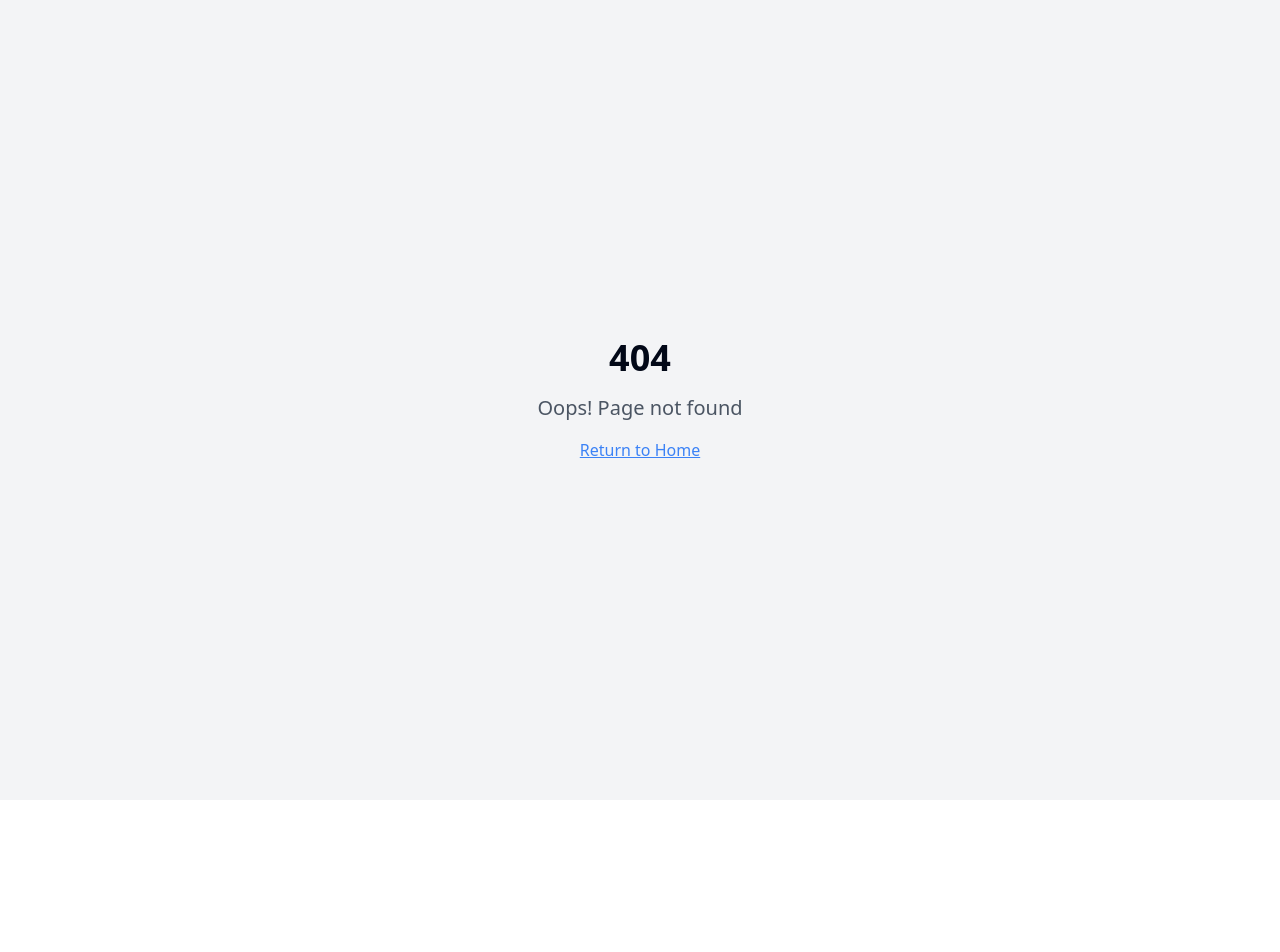
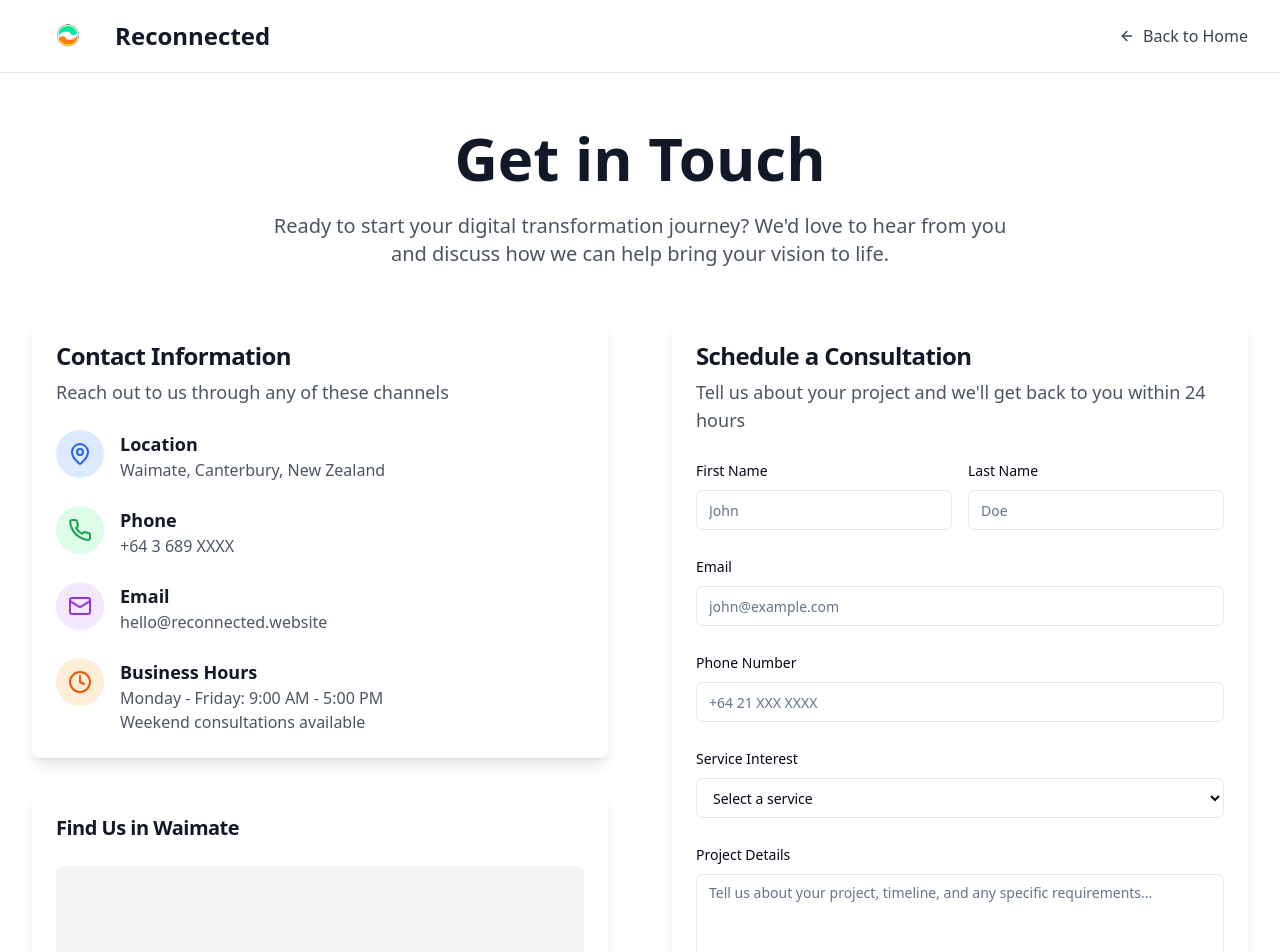
Before and after one commit to Reconnected-consulting/reconnect-restyle-project, a React (Vite) app: page /contact in a window 1280 px wide. Before the commit this address had no page. Shown: the top 952 px of the page. Before the commit the page ends 800 px from the top, so only its background shows below. Built offline with nearby package versions, Linux system fonts and the light colour scheme.

Commit message:
Fix: Adjust logo aspect ratio and add contact page
-   Fixed the horizontal squishing of the logo.
-   Created a dedicated contact page with a map of Waimate.
-   Added a section for ideas on scheduling a consultation.

```diff
--- a/src/App.tsx
+++ b/src/App.tsx
@@ -1,9 +1,11 @@
+
 import { Toaster } from "@/components/ui/toaster";
 import { Toaster as Sonner } from "@/components/ui/sonner";
 import { TooltipProvider } from "@/components/ui/tooltip";
 import { QueryClient, QueryClientProvider } from "@tanstack/react-query";
 import { BrowserRouter, Routes, Route } from "react-router-dom";
 import Index from "./pages/Index";
+import Contact from "./pages/Contact";
 import NotFound from "./pages/NotFound";
 
 const queryClient = new QueryClient();
@@ -16,6 +18,7 @@ const App = () => (
       <BrowserRouter>
         <Routes>
           <Route path="/" element={<Index />} />
+          <Route path="/contact" element={<Contact />} />
           {/* ADD ALL CUSTOM ROUTES ABOVE THE CATCH-ALL "*" ROUTE */}
           <Route path="*" element={<NotFound />} />
         </Routes>
--- /dev/null
+++ b/src/pages/Contact.tsx
@@ -0,0 +1,188 @@
+
+import { MapPin, Phone, Mail, Clock, ArrowLeft } from "lucide-react";
+import { Button } from "@/components/ui/button";
+import { Card, CardContent, CardDescription, CardHeader, CardTitle } from "@/components/ui/card";
+import { Input } from "@/components/ui/input";
+import { Label } from "@/components/ui/label";
+import { Link } from "react-router-dom";
+
+const Contact = () => {
+  return (
+    <div className="min-h-screen bg-background">
+      {/* Navigation */}
+      <nav className="fixed top-0 w-full bg-white/95 backdrop-blur-sm border-b border-gray-200 z-50">
+        <div className="max-w-7xl mx-auto px-4 sm:px-6 lg:px-8">
+          <div className="flex justify-between items-center py-4">
+            <Link to="/" className="flex items-center space-x-3">
+              <img
+                src="/lovable-uploads/30dd62ac-51c2-4f6c-ba98-3c576199de8c.png"
+                alt="Reconnected Logo"
+                className="h-10 w-auto object-contain"
+              />
+              <span className="text-2xl font-bold text-gray-900">Reconnected</span>
+            </Link>
+            <Link to="/" className="flex items-center space-x-2 text-gray-700 hover:text-blue-600 transition-colors">
+              <ArrowLeft className="h-4 w-4" />
+              <span>Back to Home</span>
+            </Link>
+          </div>
+        </div>
+      </nav>
+
+      {/* Contact Header */}
+      <section className="pt-32 pb-12 px-4 sm:px-6 lg:px-8">
+        <div className="max-w-7xl mx-auto text-center">
+          <h1 className="text-4xl md:text-6xl font-bold text-gray-900 mb-6">Get in Touch</h1>
+          <p className="text-xl text-gray-600 max-w-3xl mx-auto">
+            Ready to start your digital transformation journey? We'd love to hear from you and discuss how we can help bring your vision to life.
+          </p>
+        </div>
+      </section>
+
+      {/* Contact Content */}
+      <section className="pb-20 px-4 sm:px-6 lg:px-8">
+        <div className="max-w-7xl mx-auto">
+          <div className="grid lg:grid-cols-2 gap-16">
+            {/* Contact Information */}
+            <div className="space-y-8">
+              <Card className="border-0 shadow-lg">
+                <CardHeader>
+                  <CardTitle className="text-2xl font-bold text-gray-900">Contact Information</CardTitle>
+                  <CardDescription className="text-lg text-gray-600">
+                    Reach out to us through any of these channels
+                  </CardDescription>
+                </CardHeader>
+                <CardContent className="space-y-6">
+                  <div className="flex items-start space-x-4">
+                    <div className="w-12 h-12 bg-blue-100 rounded-full flex items-center justify-center flex-shrink-0">
+                      <MapPin className="h-6 w-6 text-blue-600" />
+                    </div>
+                    <div>
+                      <h3 className="text-lg font-semibold text-gray-900">Location</h3>
+                      <p className="text-gray-600">Waimate, Canterbury, New Zealand</p>
+                    </div>
+                  </div>
+
+                  <div className="flex items-start space-x-4">
+                    <div className="w-12 h-12 bg-green-100 rounded-full flex items-center justify-center flex-shrink-0">
+                      <Phone className="h-6 w-6 text-green-600" />
+                    </div>
+                    <div>
+                      <h3 className="text-lg font-semibold text-gray-900">Phone</h3>
+                      <p className="text-gray-600">+64 3 689 XXXX</p>
+                    </div>
+                  </div>
+
+                  <div className="flex items-start space-x-4">
+                    <div className="w-12 h-12 bg-purple-100 rounded-full flex items-center justify-center flex-shrink-0">
+                      <Mail className="h-6 w-6 text-purple-600" />
+                    </div>
+                    <div>
+                      <h3 className="text-lg font-semibold text-gray-900">Email</h3>
+                      <p className="text-gray-600">hello@reconnected.website</p>
+                    </div>
+                  </div>
+
+                  <div className="flex items-start space-x-4">
+                    <div className="w-12 h-12 bg-orange-100 rounded-full flex items-center justify-center flex-shrink-0">
+                      <Clock className="h-6 w-6 text-orange-600" />
+                    </div>
+                    <div>
+                      <h3 className="text-lg font-semibold text-gray-900">Business Hours</h3>
+                      <p className="text-gray-600">Monday - Friday: 9:00 AM - 5:00 PM</p>
+                      <p className="text-gray-600">Weekend consultations available</p>
+                    </div>
+                  </div>
+                </CardContent>
+              </Card>
+
+              {/* Map Placeholder */}
+              <Card className="border-0 shadow-lg">
+                <CardHeader>
+                  <CardTitle className="text-xl font-bold text-gray-900">Find Us in Waimate</CardTitle>
+                </CardHeader>
+                <CardContent>
+                  <div className="aspect-video bg-gray-100 rounded-lg flex items-center justify-center">
+                    <div className="text-center text-gray-500">
+                      <MapPin className="h-12 w-12 mx-auto mb-4" />
+                      <p className="text-lg font-semibold">Interactive Map Coming Soon</p>
+                      <p>Waimate, Canterbury, New Zealand</p>
+                    </div>
+                  </div>
+                </CardContent>
+              </Card>
+            </div>
+
+            {/* Contact Form */}
+            <div>
+              <Card className="border-0 shadow-lg">
+                <CardHeader>
+                  <CardTitle className="text-2xl font-bold text-gray-900">Schedule a Consultation</CardTitle>
+                  <CardDescription className="text-lg text-gray-600">
+                    Tell us about your project and we'll get back to you within 24 hours
+                  </CardDescription>
+                </CardHeader>
+                <CardContent>
+                  <form className="space-y-6">
+                    <div className="grid md:grid-cols-2 gap-4">
+                      <div className="space-y-2">
+                        <Label htmlFor="firstName">First Name</Label>
+                        <Input id="firstName" placeholder="John" />
+                      </div>
+                      <div className="space-y-2">
+                        <Label htmlFor="lastName">Last Name</Label>
+                        <Input id="lastName" placeholder="Doe" />
+                      </div>
+                    </div>
+
+                    <div className="space-y-2">
+                      <Label htmlFor="email">Email</Label>
+                      <Input id="email" type="email" placeholder="john@example.com" />
+                    </div>
+
+                    <div className="space-y-2">
+                      <Label htmlFor="phone">Phone Number</Label>
+                      <Input id="phone" type="tel" placeholder="+64 21 XXX XXXX" />
+                    </div>
+
+                    <div className="space-y-2">
+                      <Label htmlFor="service">Service Interest</Label>
+                      <select
+                        id="service"
+                        className="flex h-10 w-full rounded-md border border-input bg-background px-3 py-2 text-sm ring-offset-background focus-visible:outline-none focus-visible:ring-2 focus-visible:ring-ring focus-visible:ring-offset-2"
+                      >
+                        <option value="">Select a service</option>
+                        <option value="web-development">Web Development</option>
+                        <option value="digital-transformation">Digital Transformation</option>
+                        <option value="drone-services">Drone Services</option>
+                        <option value="3d-solutions">3D Solutions</option>
+                        <option value="security-solutions">Security Solutions</option>
+                        <option value="consultation">General Consultation</option>
+                      </select>
+                    </div>
+
+                    <div className="space-y-2">
+                      <Label htmlFor="message">Project Details</Label>
+                      <textarea
+                        id="message"
+                        rows={4}
+                        className="flex min-h-[80px] w-full rounded-md border border-input bg-background px-3 py-2 text-sm ring-offset-background placeholder:text-muted-foreground focus-visible:outline-none focus-visible:ring-2 focus-visible:ring-ring focus-visible:ring-offset-2"
+                        placeholder="Tell us about your project, timeline, and any specific requirements..."
+                      />
+                    </div>
+
+                    <Button size="lg" className="w-full bg-blue-600 hover:bg-blue-700 text-lg py-6">
+                      Send Message
+                    </Button>
+                  </form>
+                </CardContent>
+              </Card>
+            </div>
+          </div>
+        </div>
+      </section>
+    </div>
+  );
+};
+
+export default Contact;
--- a/src/pages/Index.tsx
+++ b/src/pages/Index.tsx
@@ -2,6 +2,7 @@
 import { ArrowRight, Users, Globe, Shield, Zap, Camera, Box } from "lucide-react";
 import { Button } from "@/components/ui/button";
 import { Card, CardContent, CardDescription, CardHeader, CardTitle } from "@/components/ui/card";
+import { Link } from "react-router-dom";
 
 const Index = () => {
   return (
@@ -14,7 +15,7 @@ const Index = () => {
               <img
                 src="/lovable-uploads/30dd62ac-51c2-4f6c-ba98-3c576199de8c.png"
                 alt="Reconnected Logo"
-                className="h-10 w-10"
+                className="h-10 w-auto object-contain"
               />
               <span className="text-2xl font-bold text-gray-900">Reconnected</span>
             </div>
@@ -22,8 +23,10 @@ const Index = () => {
               <a href="#services" className="text-gray-700 hover:text-blue-600 transition-colors">Services</a>
               <a href="#specialties" className="text-gray-700 hover:text-blue-600 transition-colors">Specialties</a>
               <a href="#about" className="text-gray-700 hover:text-blue-600 transition-colors">About</a>
-              <a href="#contact" className="text-gray-700 hover:text-blue-600 transition-colors">Contact</a>
+              <Link to="/contact" className="text-gray-700 hover:text-blue-600 transition-colors">Contact</Link>
+              <Link to="/contact">
                 <Button className="bg-blue-600 hover:bg-blue-700">Get Started</Button>
+              </Link>
             </div>
           </div>
         </div>
@@ -41,10 +44,12 @@ const Index = () => {
               We bridge the gap between technology and human connection, creating seamless digital experiences that bring people together through cutting-edge drone technology and 3D innovation.
             </p>
             <div className="flex flex-col sm:flex-row gap-4 justify-center items-center">
+              <Link to="/contact">
                 <Button size="lg" className="bg-blue-600 hover:bg-blue-700 text-lg px-8 py-4 rounded-full shadow-lg hover:shadow-xl transition-all">
                   Start Your Journey
                   <ArrowRight className="ml-2 h-5 w-5" />
                 </Button>
+              </Link>
               <Button variant="outline" size="lg" className="text-lg px-8 py-4 rounded-full border-2 hover:bg-gray-50">
                 Learn More
               </Button>
@@ -175,7 +180,6 @@ const Index = () => {
         </div>
       </section>
 
-      {/* About Section */}
       <section id="about" className="py-20 px-4 sm:px-6 lg:px-8 bg-gray-50">
         <div className="max-w-7xl mx-auto">
           <div className="grid lg:grid-cols-2 gap-16 items-center">
@@ -214,17 +218,19 @@ const Index = () => {
         </div>
       </section>
 
-      {/* Contact Section */}
-      <section id="contact" className="py-20 px-4 sm:px-6 lg:px-8 bg-gray-900 text-white">
+      {/* Contact CTA Section */}
+      <section className="py-20 px-4 sm:px-6 lg:px-8 bg-gray-900 text-white">
         <div className="max-w-7xl mx-auto text-center">
           <h2 className="text-4xl md:text-5xl font-bold mb-8">Ready to Reconnect?</h2>
           <p className="text-xl text-gray-300 mb-12 max-w-3xl mx-auto">
             Let's discuss how we can help transform your digital presence and create meaningful connections with your audience through our comprehensive services including drone and 3D solutions.
           </p>
           <div className="flex flex-col sm:flex-row gap-4 justify-center items-center">
+            <Link to="/contact">
               <Button size="lg" className="bg-white text-gray-900 hover:bg-gray-100 text-lg px-8 py-4 rounded-full">
                 Schedule a Consultation
               </Button>
+            </Link>
             <Button variant="outline" size="lg" className="border-white text-white hover:bg-white hover:text-gray-900 text-lg px-8 py-4 rounded-full">
               View Our Work
             </Button>
@@ -239,7 +245,7 @@ const Index = () => {
             <img
               src="/lovable-uploads/30dd62ac-51c2-4f6c-ba98-3c576199de8c.png"
               alt="Reconnected Logo"
-              className="h-8 w-8"
+              className="h-8 w-auto object-contain"
             />
             <span className="text-2xl font-bold">Reconnected</span>
           </div>
```
Lines whose indentation alone changed are shown as unchanged.
